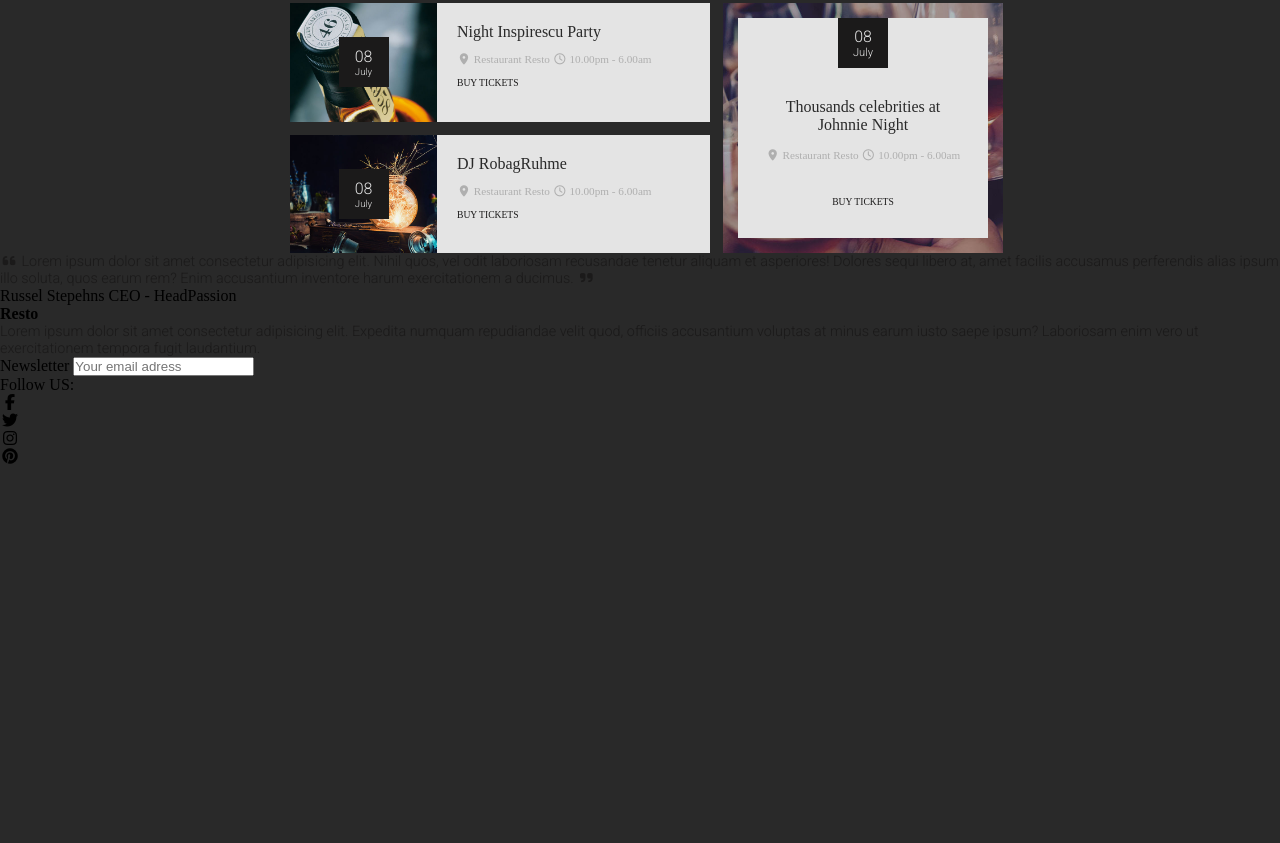
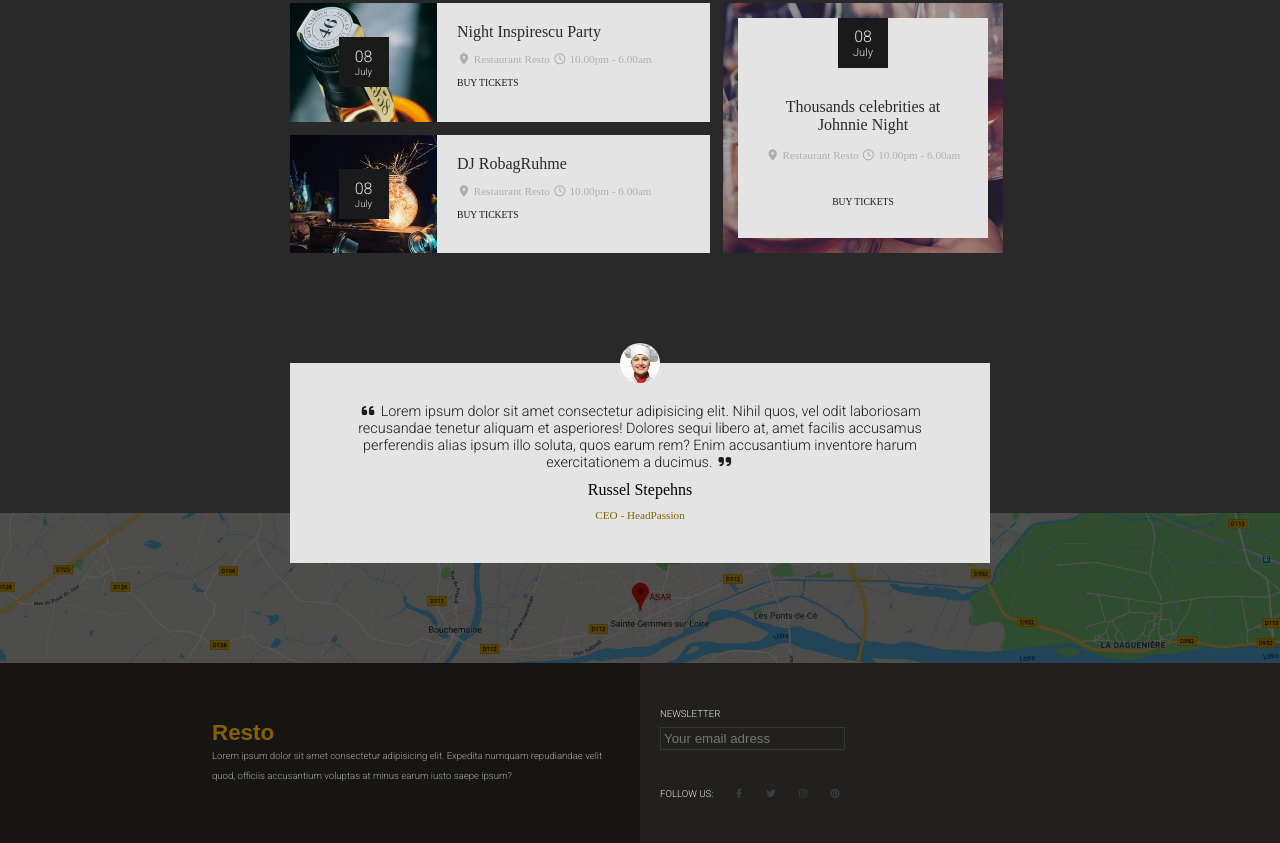
Before and after one commit to GCLAUDE21/THE-RESTO, a website: page index.html in a window 1280 px wide. Shown: the part 2525-3368 px from the top of the page. Before the commit the page ends 2991 px from the top, so only its background shows below. Drawn offline with Linux system fonts and the light colour scheme; a web font is replaced by a local one.

Commit message:
MAJ projet

```diff
--- a/assets/styles/index.scss
+++ b/assets/styles/index.scss
@@ -1,3 +1,4 @@
 @use "./settings";
 @use "./layouts/header";
 @use "./layouts/main";
+@use "./layouts/footer";
--- /dev/null
+++ b/assets/styles/layouts/_footer.scss
@@ -0,0 +1,77 @@
+@use "../settings" as*;
+
+footer {
+    background: url(../img/bg-footer.jpg) center/cover;
+    display: grid;
+    grid-template-columns: 50% 50%;
+    height: 180px;
+    margin-top: 100px;
+
+
+    .foot-left {
+        display: grid;
+        grid-template-columns: 30% 70%;
+        grid-template-areas: "vi toto";
+
+    .footer-left-container {
+
+        padding: 20px;
+        grid-area: toto;
+        display: flex;
+        align-items: start;
+        flex-direction: column;
+        justify-content: center;
+
+        h4 {
+            color: $gold;
+            font-family: $font2;
+            font-size: 1.4rem;
+        }
+
+        p {
+            font-family: $font3;
+            color: $grey;
+            font-size: 0.6rem;
+            line-height: 20px;
+
+        }
+    }
+
+}
+
+.foot-right {
+    display: flex;
+    align-items: center;
+
+    .foot-right-container {
+        padding: 20px;
+        display: flex;
+        flex-direction: column;
+        color: $white;
+        text-transform: uppercase;
+        font-size: 0.6rem;
+        font-family: $font3;
+        gap: 8px;
+
+        input {
+            background: none;
+            color: rgba(63, 63, 63, 0.735);
+            padding: 3px;
+            border: 1px solid rgba(63, 63, 63, 0.703);
+        }
+
+        .follow {
+            display: flex;
+            gap: 20px;
+            margin-top:30px;
+
+            ul {
+                display: flex;
+                gap: 20px;
+                color: rgba(63, 63, 63, 0.916);
+            }
+        }
+    }
+}
+
+}
--- a/assets/styles/layouts/_main.scss
+++ b/assets/styles/layouts/_main.scss
@@ -490,4 +490,56 @@ main {
 
     }
 
+    .devise {
+
+        width: 700px;
+        height: 200px;
+        background: $white;
+        margin: 110px auto;
+        display: flex;
+        flex-direction: column;
+        align-items: center;
+        padding: 40px;
+        text-align: center;
+        gap: 10px;
+        position: relative;
+        margin-bottom: 100px;
+
+
+        &::before {
+            content: "";
+            height: 40px;
+            width: 40px;
+            position: absolute;
+            background: url(../img/avatar-02.jpg) center/cover;
+            top: -20px;
+            left: 50%;
+            transform: translateX(-50%);
+            border-radius: 50px;
+
+        }
+
+        &::after {
+            content: "";
+            height: 200px;
+            width: 100vw;
+            z-index: -1;
+            position: absolute;
+            bottom: -150px;
+            left: 50%;
+            background: url(../img/gmap.jpg) center/cover;
+            transform: translateX(-50%);
+
+        }
+
+        .poste {
+            color: $gold;
+            font-size: 0.7rem;
+            font-weight: 100;
+
+        }
+
+
+    }
+
 }
--- a/index.html
+++ b/index.html
@@ -256,7 +256,7 @@
         </div>
 
         <div class="devise">
-            <p><i class="fa-solid fa-quote-left"></i> Lorem ipsum dolor sit amet consectetur adipisicing elit. Nihil
+            <p> <i class="fa-solid fa-quote-left"></i> Lorem ipsum dolor sit amet consectetur adipisicing elit. Nihil
                 quos, vel odit laboriosam recusandae
                 tenetur aliquam et asperiores! Dolores sequi libero at, amet facilis accusamus perferendis alias ipsum
                 illo soluta, quos earum rem? Enim accusantium inventore harum exercitationem a ducimus. <i
@@ -276,8 +276,7 @@
             <div class="footer-left-container">
                 <h4>Resto</h4>
                 <p>Lorem ipsum dolor sit amet consectetur adipisicing elit. Expedita numquam repudiandae velit quod,
-                    officiis accusantium voluptas at minus earum iusto saepe ipsum? Laboriosam enim vero ut
-                    exercitationem tempora fugit laudantium.</p>
+                    officiis accusantium voluptas at minus earum iusto saepe ipsum?</p>
             </div>
         </div>
         <div class="foot-right">
```
Also changed, not shown: assets/styles/index.css, 1 other file.
